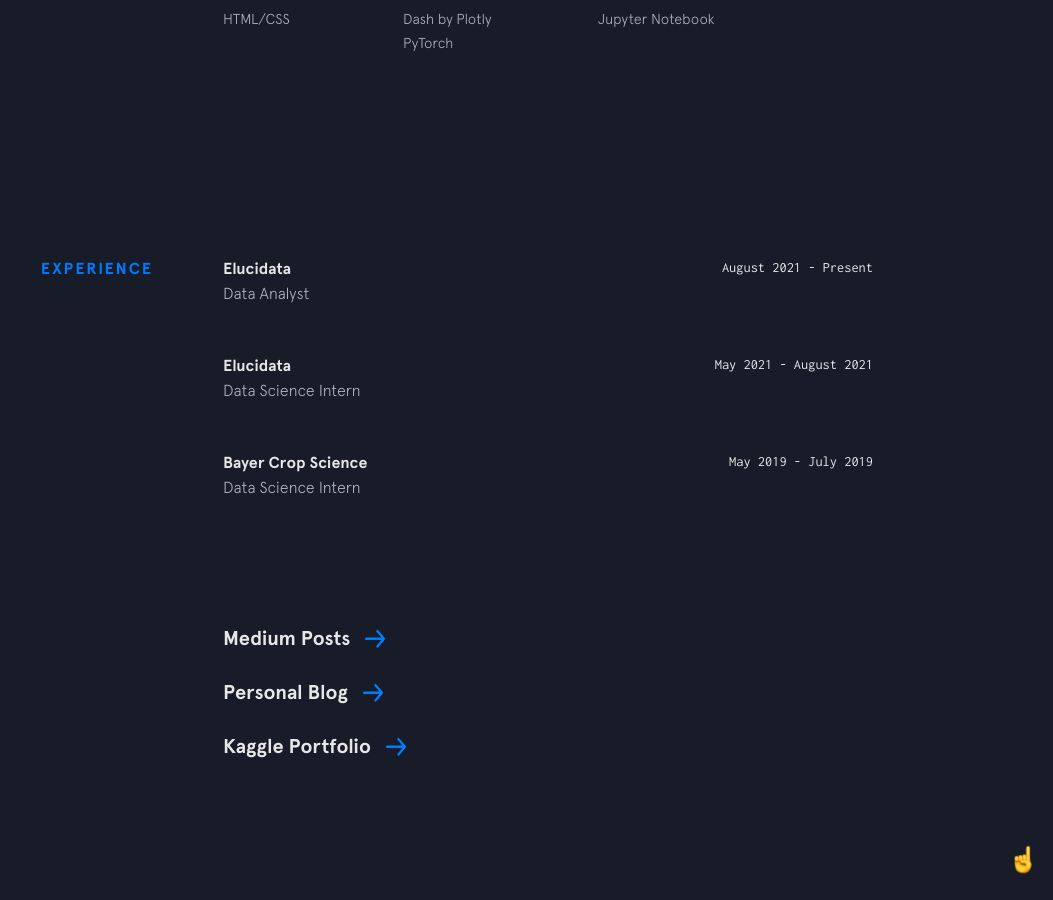
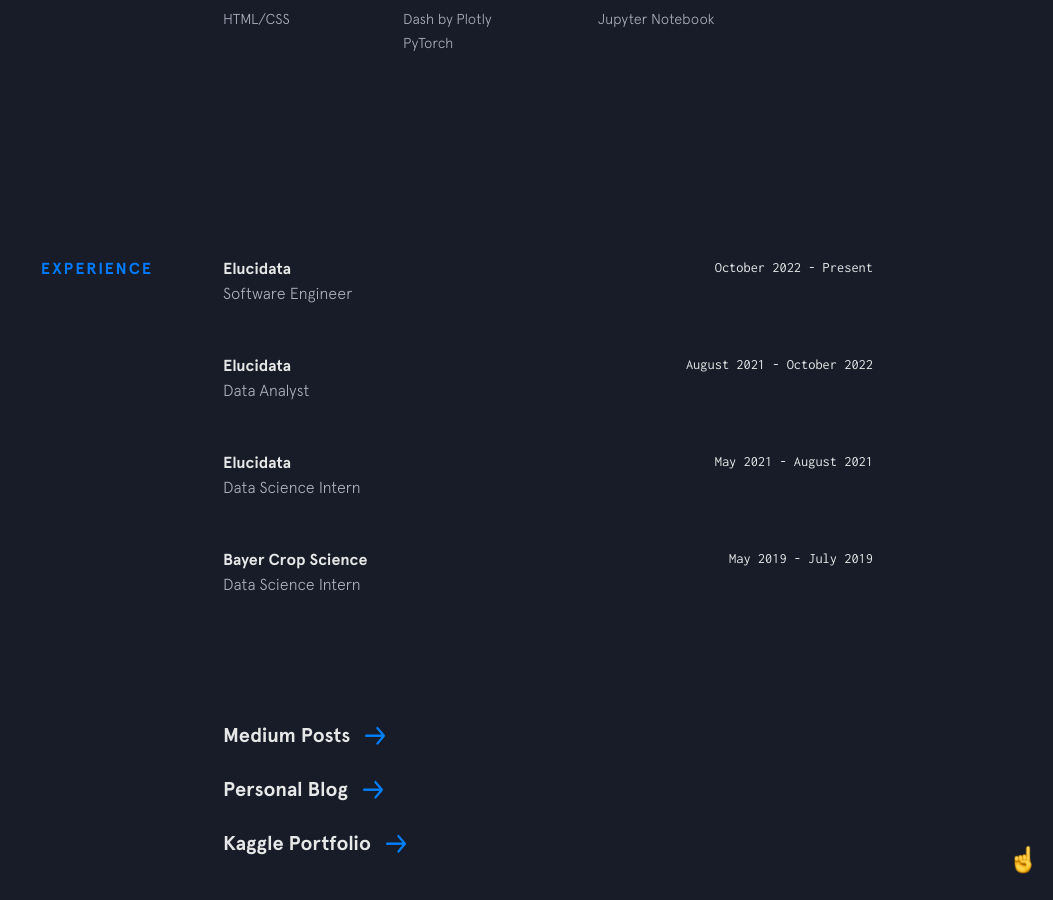
Before and after one commit to pr2tik1/v3, a Jekyll site: the page built from index.html, in a window 1280 px wide and 900 px high, scrolled down 1538 px. Shown: the whole window, without its empty margins (227-1280 px from the left). Built offline with Jekyll 4.4.1, drawn with Linux system fonts in a browser that asks for light colours; nearby versions of some CDN libraries.

Commit message:
Added experience

```diff
--- a/_data/experience.yml
+++ b/_data/experience.yml
@@ -1,6 +1,11 @@
 - company: Elucidata
   url: https://elucidata.io
-  time: August 2021 - Present
+  time: October 2022 - Present
+  position: Software Engineer
+
+- company: Elucidata
+  url: https://elucidata.io
+  time: August 2021 - October 2022
   position: Data Analyst
 
 - company: Elucidata
```
